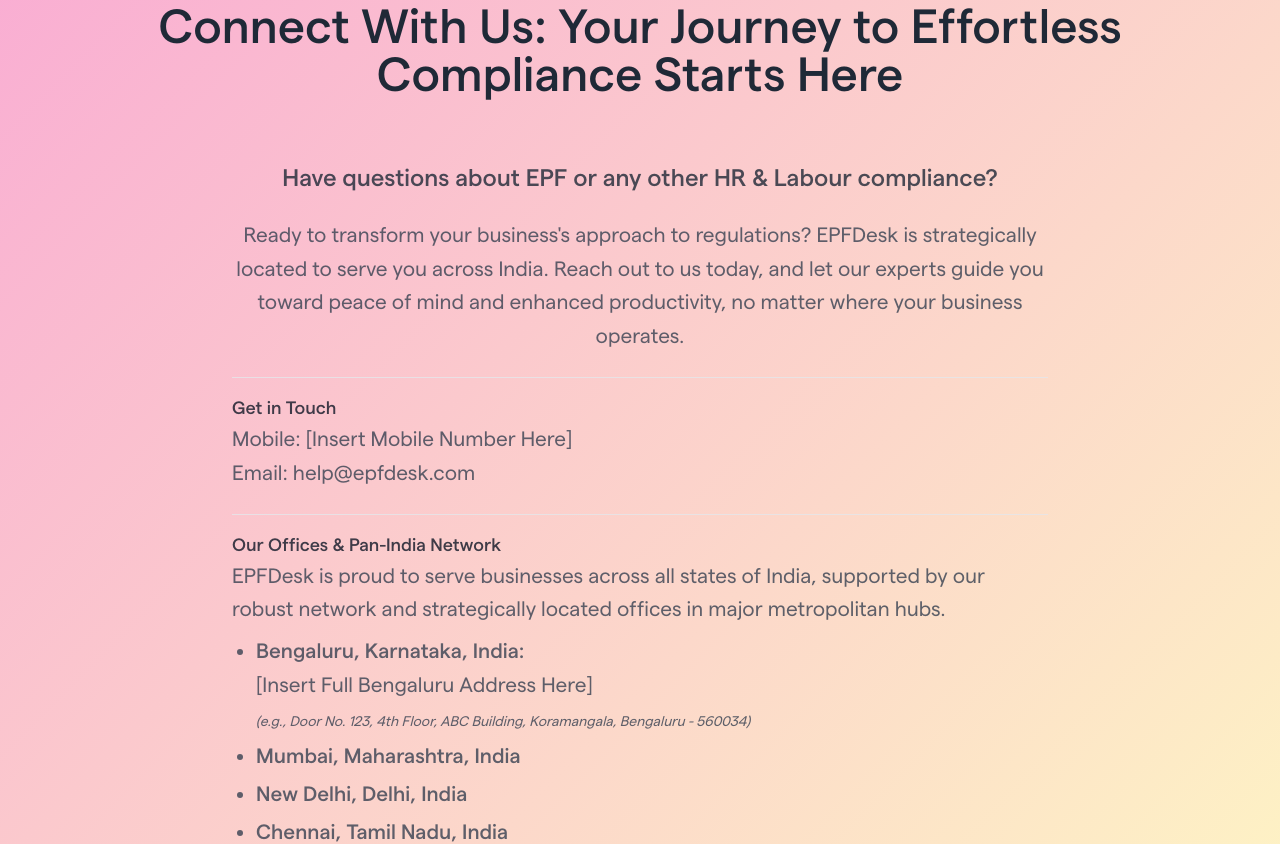
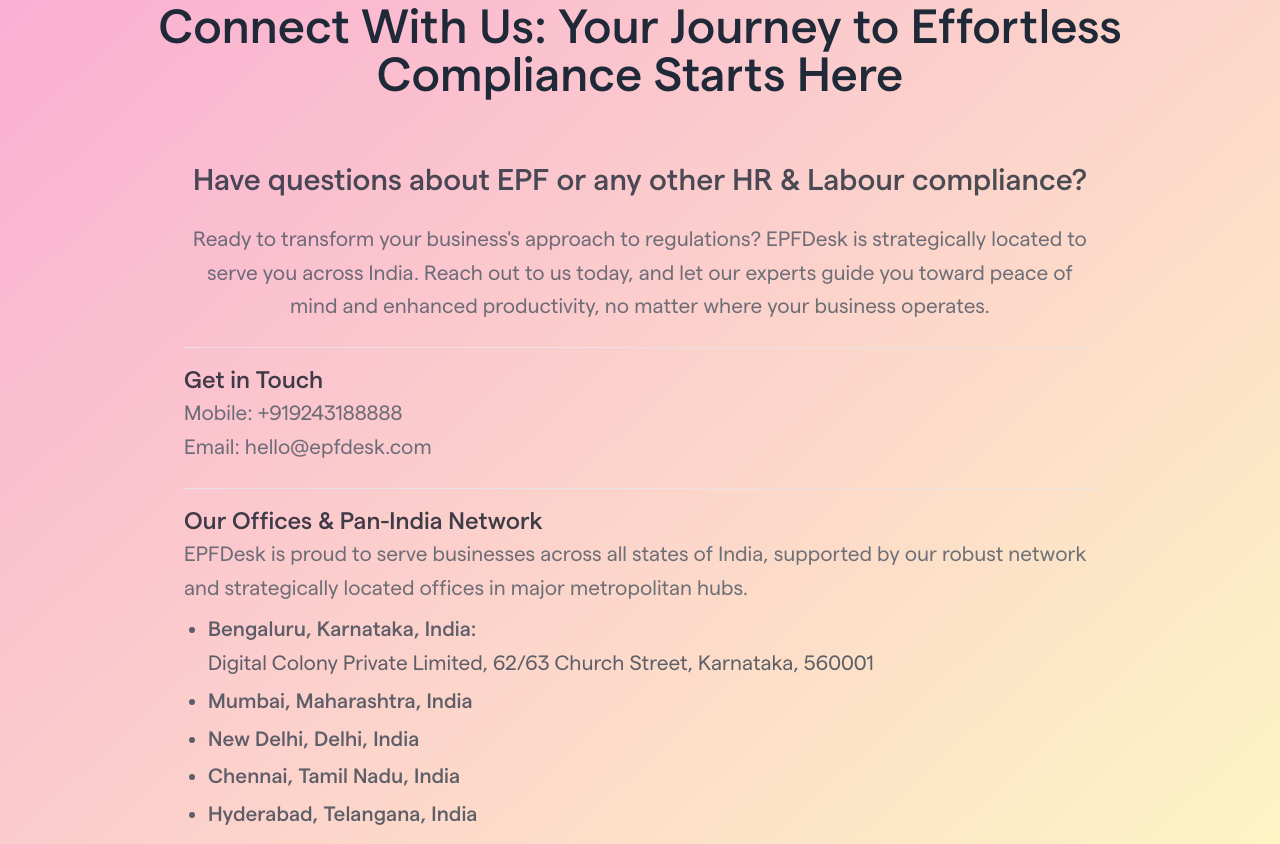
Before and after one commit to greatby/EPFdesk_V2, a React (Vite) app: page /about in a window 1280 px wide. Shown: the part 4160-5004 px from the top of the page. Built offline with nearby package versions, Linux system fonts and the light colour scheme.

Commit message:
about us page minor code changes

```diff
--- a/src/components/aboutUs.jsx
+++ b/src/components/aboutUs.jsx
@@ -58,40 +58,35 @@
     gradient: "from-pink-300 to-yellow-100",
     icon: "✨",
     title: "Connect With Us: Your Journey to Effortless Compliance Starts Here",
-    subtitle: <div className="p-6 md:p-10 max-w-4xl mx-auto space-y-6">
-  <h2 className="text-2xl font-semibold text-gray-800">
+    subtitle: <div className="p-6 md:p-10 max-w-5xl mx-auto space-y-6">
+  <h2 className="text-3xl font-semibold text-gray-800">
     Have questions about EPF or any other HR & Labour compliance?
   </h2>
-  <p className="text-gray-700">
+  <p className="text-gray-600">
     Ready to transform your business's approach to regulations? EPFDesk is strategically located to serve you across India.
     Reach out to us today, and let our experts guide you toward peace of mind and enhanced productivity, no matter where your business operates.
   </p>
 
   <div className="border-t text-left border-gray-200 pt-4">
-    <h3 className="text-lg font-semibold text-gray-900">Get in Touch</h3>
-    <p className="text-gray-700">Mobile: <span className="font-medium">[Insert Mobile Number Here]</span></p>
-    <p className="text-gray-700">Email: <a href="mailto:help@epfdesk.com" className="hover:underline">help@epfdesk.com</a></p>
+    <h3 className="text-2xl font-semibold text-gray-900">Get in Touch</h3>
+    <p className="text-gray-600">Mobile: <span className="font-medium">+919243188888</span></p>
+    <p className="text-gray-600">Email: <a href="mailto:hello@epfdesk.com" className="hover:underline">hello@epfdesk.com</a></p>
   </div>
 
   <div className="border-t text-left border-gray-200 pt-4">
-    <h3 className="text-lg font-semibold text-gray-900">Our Offices & Pan-India Network</h3>
-    <p className="text-gray-700">EPFDesk is proud to serve businesses across all states of India, supported by our robust network and strategically located offices in major metropolitan hubs.</p>
+    <h3 className="text-2xl font-semibold text-gray-900">Our Offices & Pan-India Network</h3>
+    <p className="text-gray-600">EPFDesk is proud to serve businesses across all states of India, supported by our robust network and strategically located offices in major metropolitan hubs.</p>
 
     <ul className="list-disc pl-6 mt-2 text-gray-700 space-y-1">
       <li>
         <strong>Bengaluru, Karnataka, India:</strong><br />
-        [Insert Full Bengaluru Address Here]<br />
-        <span className="text-sm italic">(e.g., Door No. 123, 4th Floor, ABC Building, Koramangala, Bengaluru - 560034)</span>
+         Digital Colony Private Limited, 62/63 Church Street, Karnataka, 560001<br />
       </li>
       <li><strong>Mumbai, Maharashtra, India</strong></li>
       <li><strong>New Delhi, Delhi, India</strong></li>
       <li><strong>Chennai, Tamil Nadu, India</strong></li>
       <li><strong>Hyderabad, Telangana, India</strong></li>
     </ul>
-  </div>
-
-  <div className="border-t border-gray-200 pt-4 text-lg text-gray-600">
-    <p><strong>Registered Office:</strong> Digital Colony Private Limited, 62/63 Church Street, Karnataka, 560001</p>
   </div>
 </div>
 ,
```
